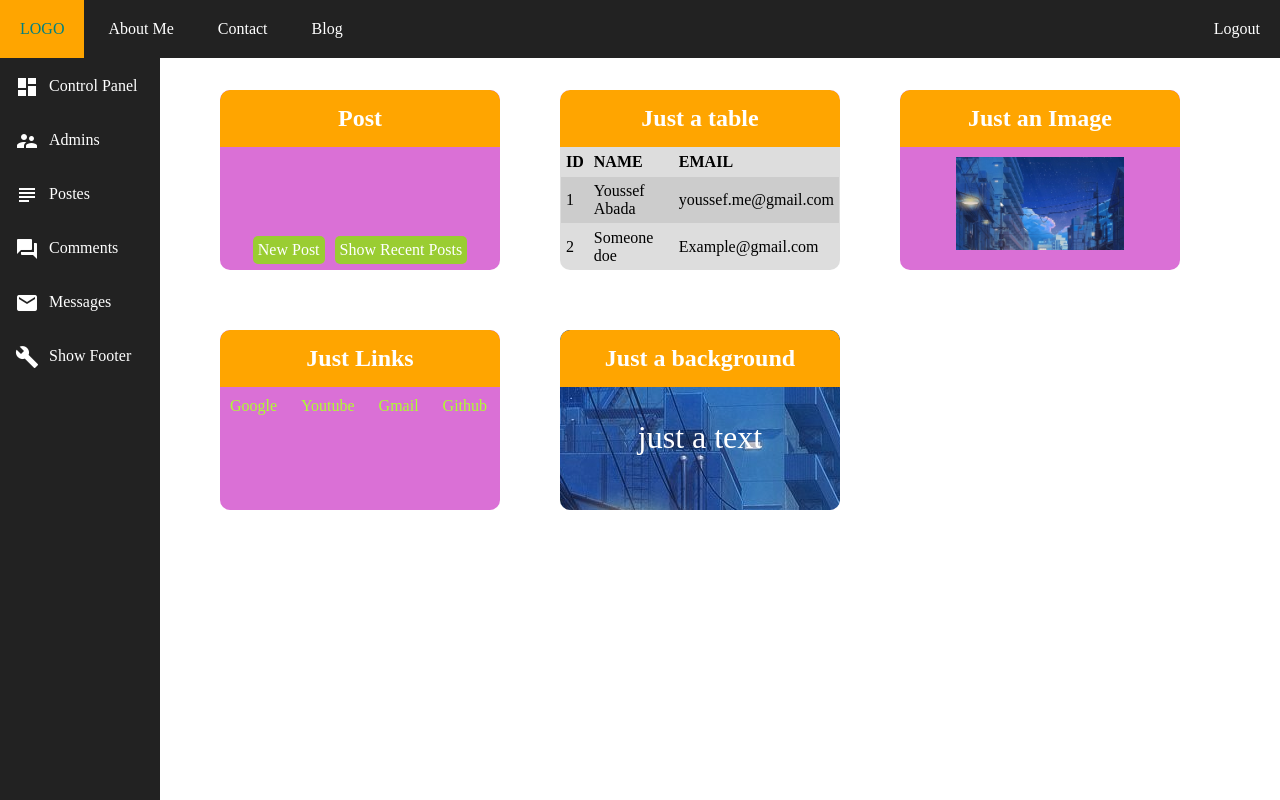
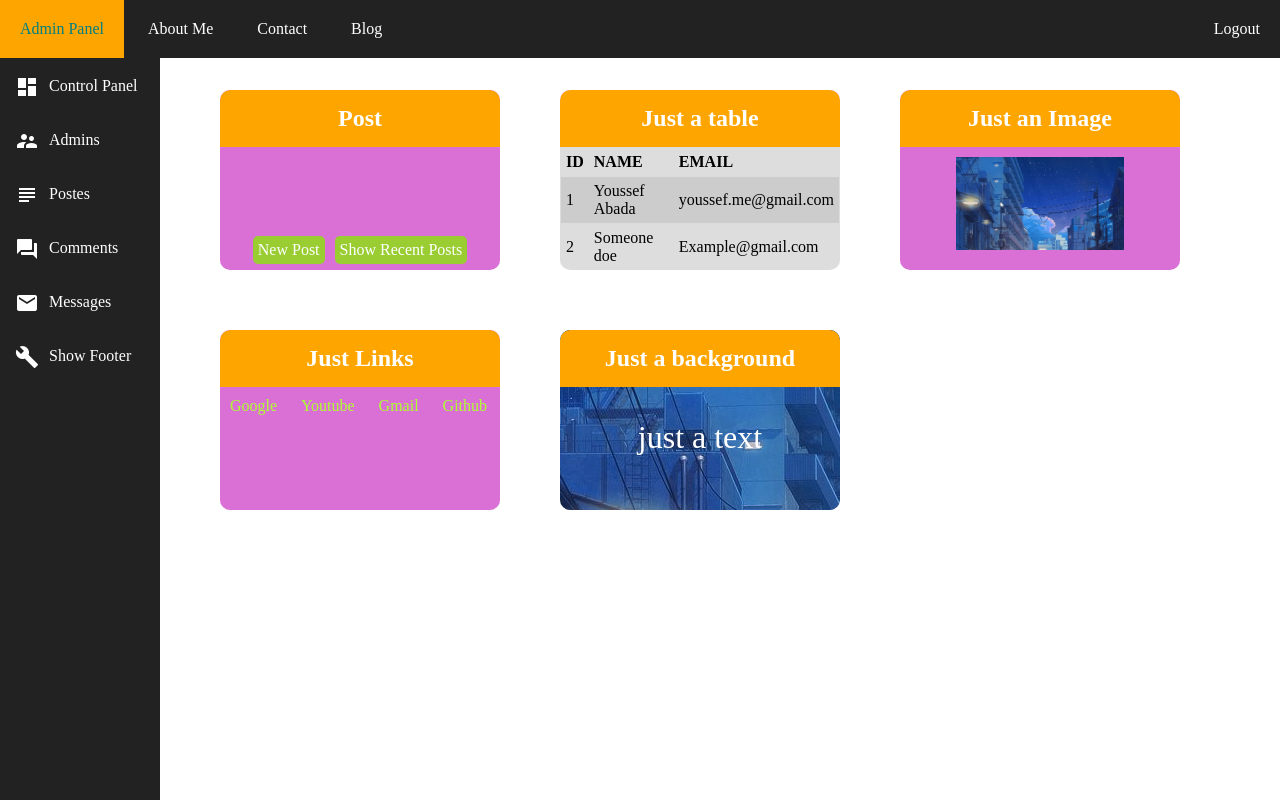
Before and after one commit to abadayoussef/AbadaIndieSite, a plain HTML site: page index.html in a window 1280 px wide. Drawn offline with Linux system fonts and the light colour scheme.

Commit message:
rename the logo

```diff
--- a/index.html
+++ b/index.html
@@ -10,7 +10,7 @@
 </head>
 <body>
     <ul class="top-nav">
-        <li class="logo"><a href="">LOGO</a></li>
+        <li class="logo"><a href="">Admin Panel</a></li>
         <li><a href="#">About Me</a></li>
         <li><a href="#">Contact</a></li>
         <li><a href="#">Blog</a></li>
```
